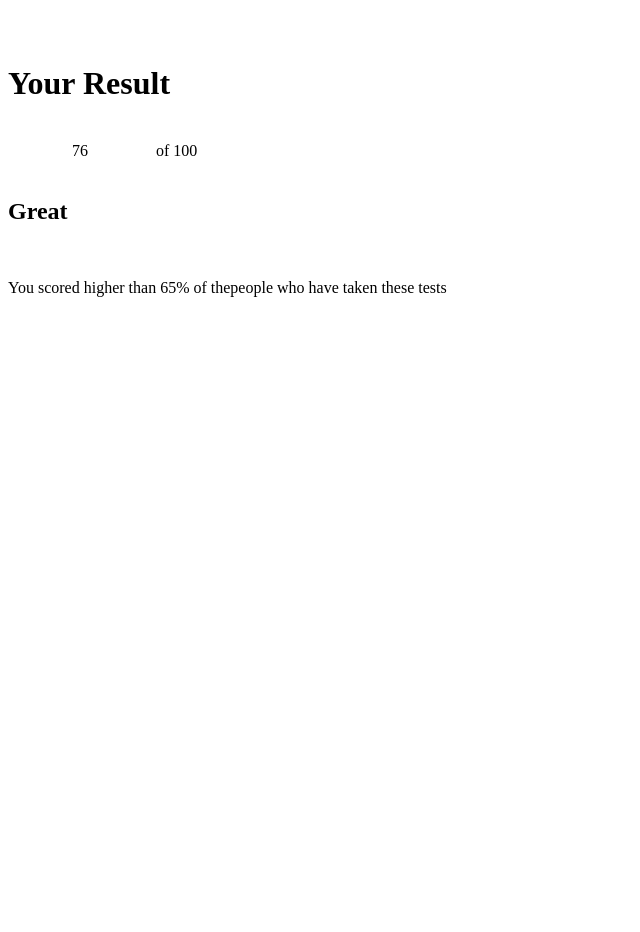
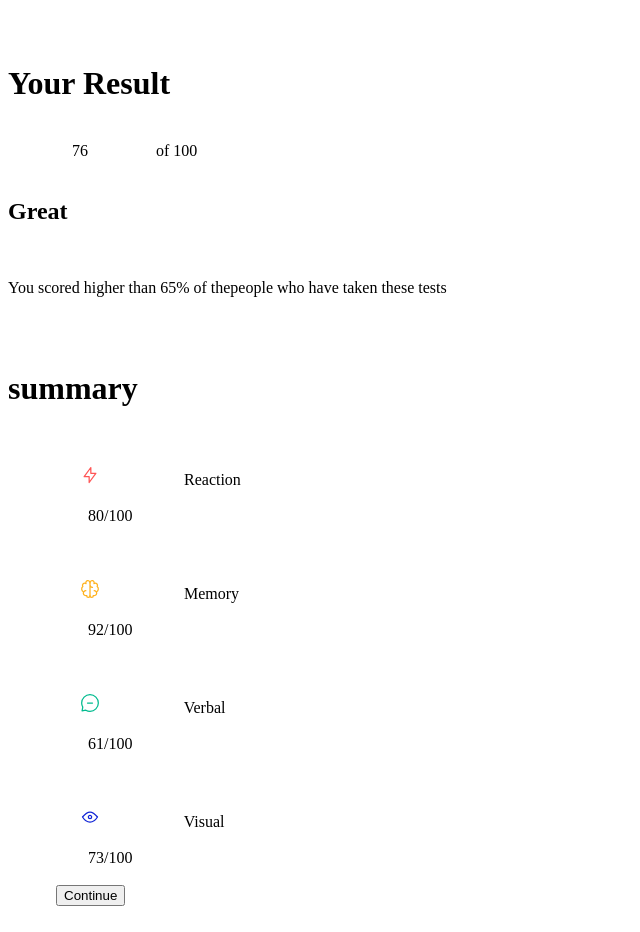
Before and after one commit to seheneX/group-2-project, a plain HTML site: page index.html in a window 1280 px wide. Shown: the whole page, without its empty margins (0-640 px from the left). Before the commit the page ends 800 px from the top, so only its background shows below. Drawn offline with Linux system fonts and the light colour scheme.

Commit message:
Update index.html

```diff
--- a/index.html
+++ b/index.html
@@ -19,5 +19,46 @@
             <h2>Great</h2>
             <p>You scored higher than 65% of thepeople who have taken these tests</p>
         </div>
+       <div class="summary-section">
+            <h1>summary</h1>
+            <div class="reaction">
+                <div class="label"  id="">
+                  <img src="icon-reaction.svg" alt="">
+                    Reaction
+                </div>
+                <div class="score">
+                    <span>80</span>/100
+                </div>
+            </div>
+             <div class="memory" id="">
+                <div class="label">
+                  <img src="icon-memory.svg" alt="">
+                    Memory
+                </div>
+                <div class="score">
+                    <span>92</span>/100
+                </div>
+            </div>
+             <div class="verbal">
+                <div class="label" id="2">
+                  <img src="icon-verbal.svg" alt="">
+                    Verbal
+                </div>
+                <div class="score">
+                    <span>61</span>/100
+                </div>
+            </div>
+             <div class="visual" id="3">
+                <div class="label">
+                  <img src="icon-visual.svg" alt="">
+                    Visual
+                </div>
+                <div class="score">
+                    <span>73</span>/100
+                </div>
+            </div>
+            <button>Continue</button>
+        </div>
+    </div>
 </body>
 </html>
```
